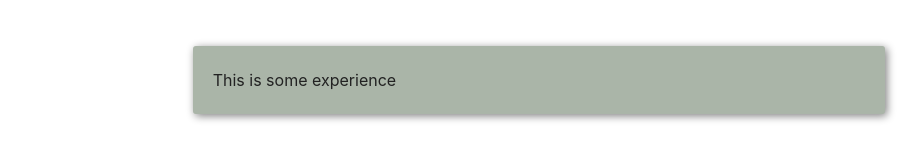
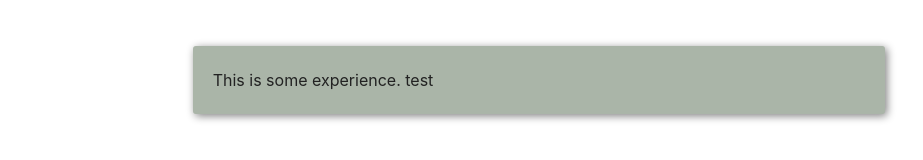
Before and after one commit to hannesrabo/next-portfolio, a Next.js app: page /projects in a window 1280 px wide. Shown: the part 292-452 px from the top of the page, without its empty margins (180-1103 px from the left). Built offline with nearby package versions, Linux system fonts and the light colour scheme.

Commit message:
fix(build): Test build

```diff
--- a/pages/projects.js
+++ b/pages/projects.js
@@ -25,7 +25,7 @@ class projects extends Component {
 							<p>LS Elektronik</p>
 						</Card>
 						<Card>
-							<p>This is some experience</p>
+							<p>This is some experience. test</p>
 						</Card>
 					</CardContainer>
 				</ExperienceCardContainer>
```
